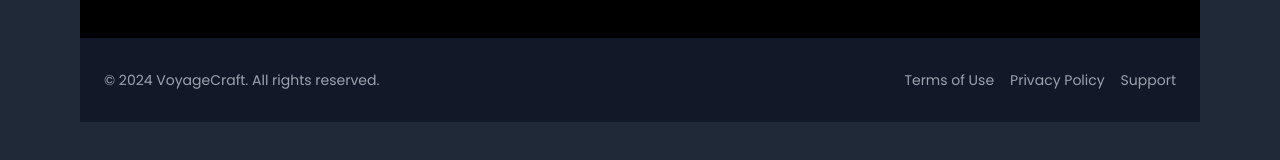
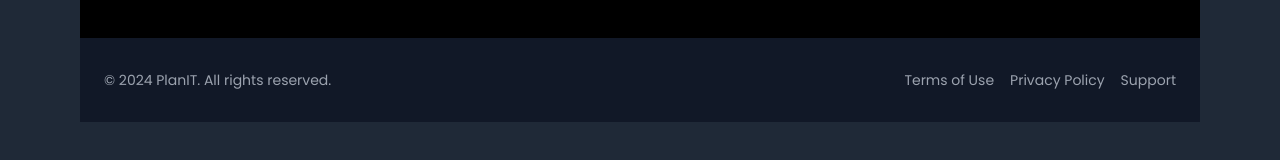
Before and after one commit to joeyyy09/plan-it, a Next.js app in the folder frontend/: page / in a window 1280 px wide. Shown: the part 2306-2466 px from the top of the page. Built offline with nearby package versions, Linux system fonts and the light colour scheme; no server answers.

Commit message:
Fix: Footer
Signed-off-by: joeyyy09 <menteharshith@gmail.com>

```diff
--- a/frontend/src/app/(main)/page.tsx
+++ b/frontend/src/app/(main)/page.tsx
@@ -148,7 +148,7 @@ const Page = () => {
         <div className="container px-4 md:px-6 mx-auto">
           <div className="flex flex-col md:flex-row justify-between items-center">
             <p className="text-gray-400 text-sm mb-4 md:mb-0">
-              &copy; 2024 VoyageCraft. All rights reserved.
+              &copy; 2024 PlanIT. All rights reserved.
             </p>
             <nav className="flex gap-4">
               <Link
```
